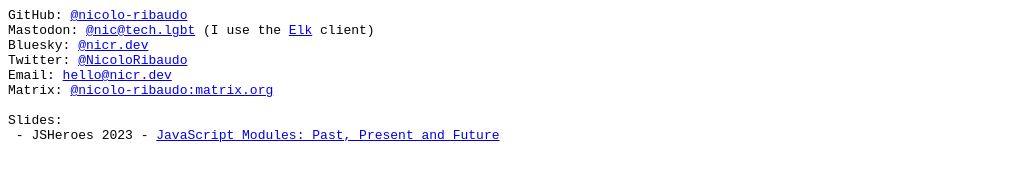
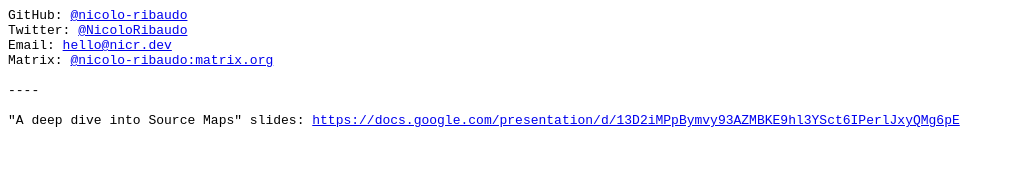
Before and after one commit to nicolo-ribaudo/nicr.dev, a plain HTML site: page index.html in a window 1280 px wide. Shown: the whole page, without its empty margins (0-1015 px from the left). Drawn offline with Linux system fonts and the light colour scheme.

Commit message:
Update index.html

```diff
--- a/index.html
+++ b/index.html
@@ -2,12 +2,11 @@
 
 <pre style="white-space:pre-wrap">
 GitHub: <a href="https://github.com/nicolo-ribaudo">@nicolo-ribaudo</a>
-Mastodon: <a href="https://tech.lgbt/@nic" rel="me">@nic@tech.lgbt</a> (I use the <a href="https://elk.zone/@nic@tech.lgbt">Elk</a> client)
-Bluesky: <a href="https://staging.bsky.app/profile/nicr.dev">@nicr.dev</a>
 Twitter: <a href="https://twitter.com/NicoloRibaudo/">@NicoloRibaudo</a>
 Email: <a href="mailto:hello@nicr.dev">hello@nicr.dev</a>
 Matrix: <a href="https://matrix.to/#/@nicolo-ribaudo:matrix.org">@nicolo-ribaudo:matrix.org</a>
 
-Slides:
- - JSHeroes 2023 - <a href="https://docs.google.com/presentation/d/1dyBFDN2zkEP7Lyq9q4zxum0fVDX6JXkT5lHf6GO_GFA">JavaScript Modules: Past, Present and Future</a>
+----
+
+"A deep dive into Source Maps" slides: <a href="https://docs.google.com/presentation/d/13D2iMPpBymvy93AZMBKE9hl3YSct6IPerlJxyQMg6pE">https://docs.google.com/presentation/d/13D2iMPpBymvy93AZMBKE9hl3YSct6IPerlJxyQMg6pE<a>
 </pre>
```
